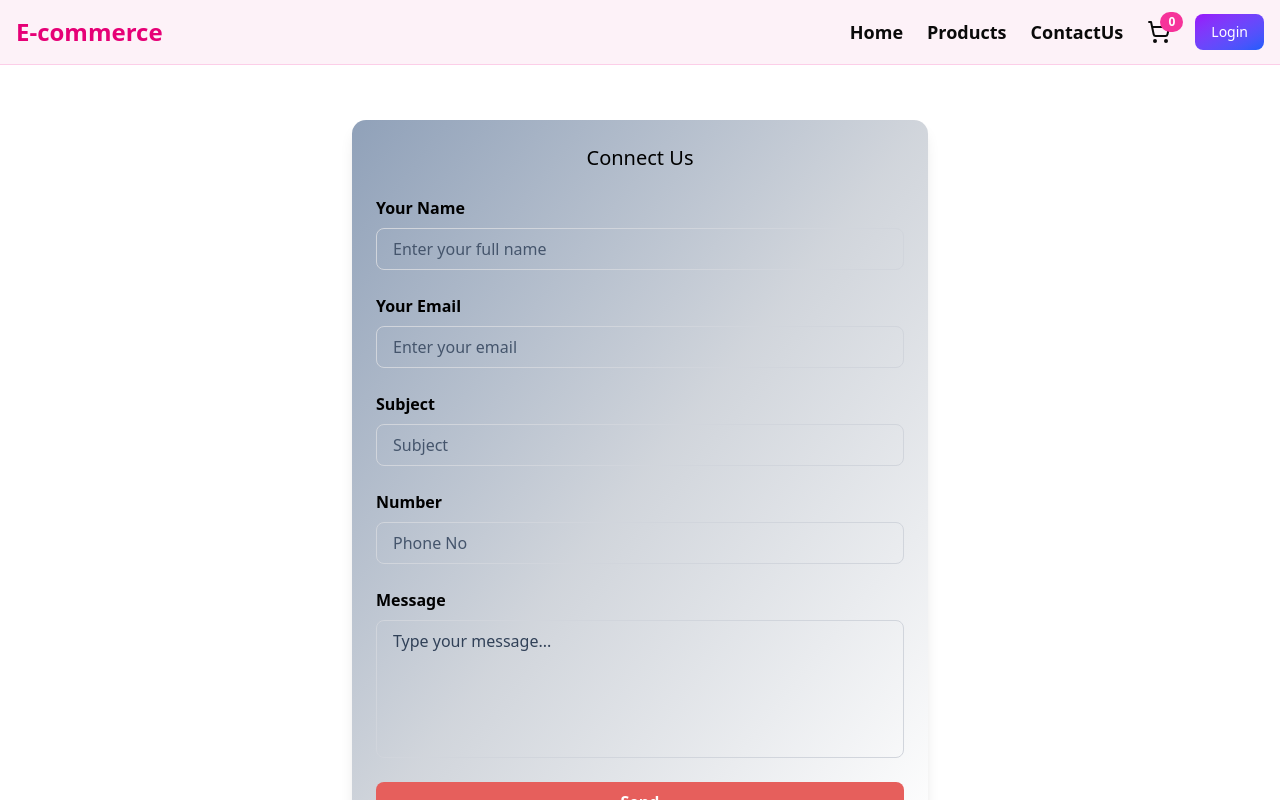
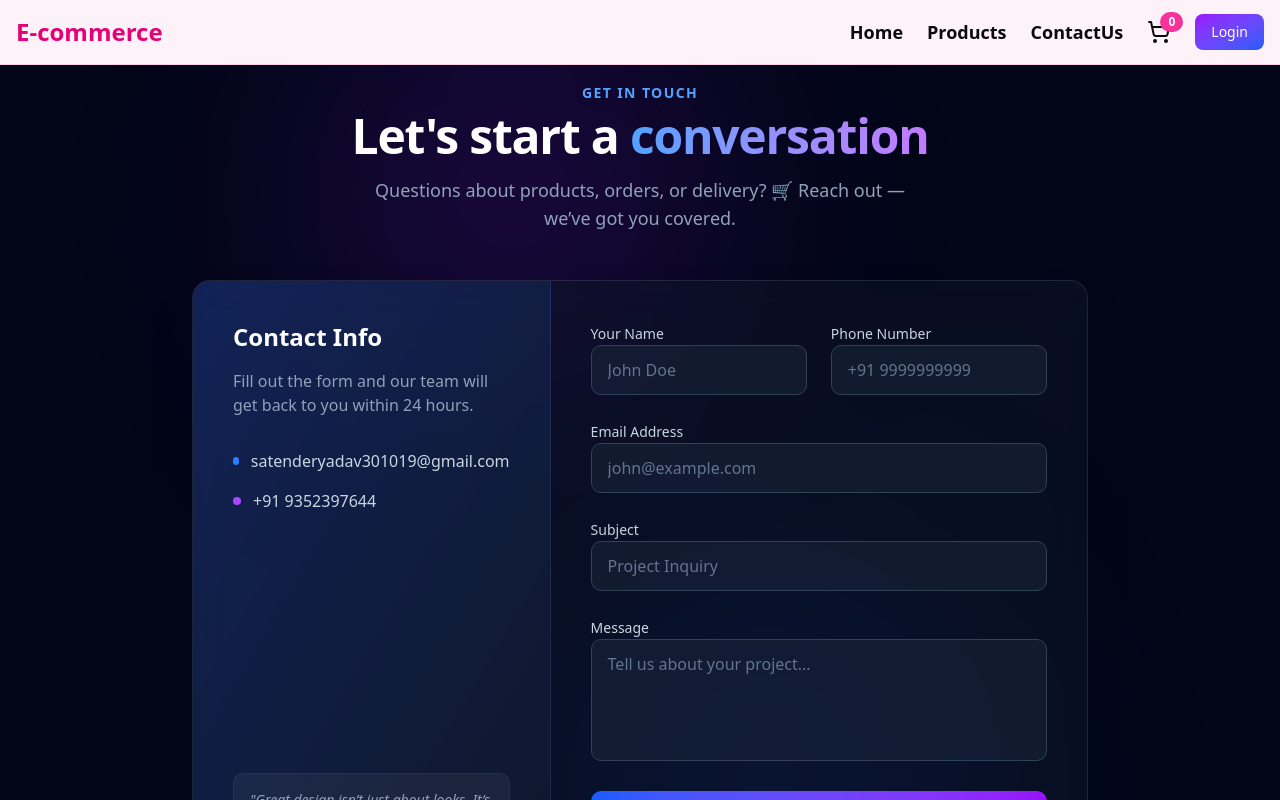
Before and after one commit to Technology-maker/E-commerce, a React (Vite) app in the folder frontend/: page /contact in a window 1280 px wide. Shown: the top 800 px of the page. Built offline with nearby package versions, Linux system fonts and the light colour scheme.

Commit message:
debug in frontend

```diff
--- a/frontend/src/pages/Contact.jsx
+++ b/frontend/src/pages/Contact.jsx
@@ -19,8 +19,7 @@ const Contact = () => {
         };
 
         try {
-
-            const API = import.meta.env.VITE_API_BASE_URL
+            const API = import.meta.env.VITE_API_BASE_URL;
 
             const res = await axios.post(
                 `${API}/user/support`,
@@ -47,62 +46,117 @@ const Contact = () => {
     };
 
     return (
-        <section id="contact" className=" pb-5">
-            {/* Section Title */}
-            <div className="text-center mb-16">
-                <h2 className="text-4xl md:text-5xl font-bold text-slate-800 mb-4">
-                    CONTACT
+        <section
+            id="contact"
+            className="relative min-h-screen flex items-center justify-center py-20 px-4 overflow-hidden bg-slate-950"
+        >
+            {/* Background Decorative Blobs (Ambient Light) */}
+            <div className="absolute top-0 left-1/4 w-96 h-96 bg-purple-600/20 rounded-full blur-[128px]" />
+            <div className="absolute bottom-0 right-1/4 w-96 h-96 bg-blue-600/20 rounded-full blur-[128px]" />
+
+            <div className="relative z-10 w-full max-w-4xl">
+                {/* Header Section */}
+                <div className="text-center mb-12">
+                    <span className="text-sm font-semibold tracking-widest text-blue-400 uppercase">
+                        Get in Touch
+                    </span>
+                    <h2 className="mt-2 text-4xl md:text-5xl font-bold text-white tracking-tight">
+                        Let's start a <span className="text-transparent bg-clip-text bg-gradient-to-r from-blue-400 to-purple-400">conversation</span>
                     </h2>
-
+                    <p className="mt-4 text-slate-400 max-w-xl mx-auto text-lg">
+                        Questions about products, orders, or delivery? 🛒 Reach out — we’ve got you covered.
+                    </p>
                 </div>
 
-            <div className="bg-white/10 backdrop-blur-xl rounded-xl p-2">
-                <form
-                    ref={form}
-                    onSubmit={sendEmail}
-                    className="max-w-xl mx-auto rounded-xl shadow-lg p-6 flex flex-col gap-6 bg-gradient-to-br from-slate-400 via-gray-300 to-white"
-                >
-                    <h3 className="text-xl text-black text-center">
-                        Connect Us
-                    </h3>
+                {/* Glassmorphism Form Container */}
+                <div className="bg-slate-900/50 backdrop-blur-xl border border-white/10 rounded-2xl shadow-2xl overflow-hidden">
+                    <div className="grid grid-cols-1 md:grid-cols-5">
 
-                    <Input label="Your Name" name="name" placeholder="Enter your full name" />
-                    <Input label="Your Email" name="email" type="email" placeholder="Enter your email" />
-                    <Input label="Subject" name="subject" placeholder="Subject" />
-                    <Input label="Number" name="number" type="number" placeholder="Phone No" />
+                        {/* Left Side: Contact Info (Optional Visual) or pure layout */}
+                        <div className="p-8 md:p-10 md:col-span-2 bg-gradient-to-br from-blue-900/50 to-slate-900 border-b md:border-b-0 md:border-r border-white/5 flex flex-col justify-between">
+                            <div>
+                                <h3 className="text-2xl font-semibold text-white mb-4">Contact Info</h3>
+                                <p className="text-slate-400 mb-8">
+                                    Fill out the form and our team will get back to you within 24 hours.
+                                </p>
 
-                    <div className="flex flex-col gap-2">
-                        <label className="font-semibold text-black">Message</label>
+                                <div className="space-y-4 text-slate-300">
+                                    {/* Mock Details - Replace with real data if you want */}
+                                    <div className="flex items-center gap-3">
+                                        <div className="w-2 h-2 rounded-full bg-blue-500"></div>
+                                        <span>satenderyadav301019@gmail.com</span>
+                                    </div>
+                                    <div className="flex items-center gap-3">
+                                        <div className="w-2 h-2 rounded-full bg-purple-500"></div>
+                                        <span>+91 9352397644</span>
+                                    </div>
+                                </div>
+                            </div>
+
+                            <div className="mt-12 md:mt-0">
+                                <div className="p-4 rounded-lg bg-white/5 border border-white/5">
+                                    <p className="text-sm text-slate-400 italic">"Great design isn’t just about looks. It’s about making shopping effortless."</p>
+                                </div>
+                            </div>
+                        </div>
+
+                        {/* Right Side: The Form */}
+                        <div className="p-8 md:p-10 md:col-span-3">
+                            <form ref={form} onSubmit={sendEmail} className="space-y-6">
+                                <div className="grid grid-cols-1 md:grid-cols-2 gap-6">
+                                    <Input label="Your Name" name="name" placeholder="John Doe" />
+                                    <Input label="Phone Number" name="number" type="number" placeholder="+91 9999999999" />
+                                </div>
+
+                                <Input label="Email Address" name="email" type="email" placeholder="john@example.com" />
+                                <Input label="Subject" name="subject" placeholder="Project Inquiry" />
+
+                                <div className="space-y-2">
+                                    <label className="text-sm font-medium text-slate-300">Message</label>
                                     <textarea
                                         name="message"
-                            rows={5}
+                                        rows={4}
                                         required
-                            className="border border-gray-300 rounded-md px-4 py-2 focus:outline-none focus:ring-2 focus:ring-purple-600 resize-none placeholder-slate-700"
-                            placeholder="Type your message..."
+                                        className="w-full bg-slate-800/50 border border-slate-700 rounded-lg px-4 py-3 text-white placeholder-slate-500 focus:outline-none focus:ring-2 focus:ring-blue-500/50 focus:border-blue-500 transition-all resize-none"
+                                        placeholder="Tell us about your project..."
                                     ></textarea>
                                 </div>
 
                                 <button
                                     type="submit"
                                     disabled={loading}
-                        className="bg-[#e65f5c] text-white font-bold py-2 rounded-md hover:bg-[#c94c4a] transition-colors duration-200 disabled:opacity-60"
+                                    className="w-full bg-gradient-to-r from-blue-600 to-purple-600 hover:from-blue-500 hover:to-purple-500 text-white font-bold py-4 rounded-lg shadow-lg hover:shadow-blue-500/25 transition-all duration-300 transform hover:-translate-y-1 disabled:opacity-50 disabled:cursor-not-allowed"
                                 >
-                        {loading ? "Sending..." : "Send"}
+                                    {loading ? (
+                                        <span className="flex items-center justify-center gap-2">
+                                            <svg className="animate-spin h-5 w-5 text-white" xmlns="http://www.w3.org/2000/svg" fill="none" viewBox="0 0 24 24">
+                                                <circle className="opacity-25" cx="12" cy="12" r="10" stroke="currentColor" strokeWidth="4"></circle>
+                                                <path className="opacity-75" fill="currentColor" d="M4 12a8 8 0 018-8V0C5.373 0 0 5.373 0 12h4zm2 5.291A7.962 7.962 0 014 12H0c0 3.042 1.135 5.824 3 7.938l3-2.647z"></path>
+                                            </svg>
+                                            Sending...
+                                        </span>
+                                    ) : (
+                                        "Send Message"
+                                    )}
                                 </button>
                             </form>
+                        </div>
+                    </div>
+                </div>
             </div>
         </section>
     );
 };
 
+// Reusable Input Component
 const Input = ({ label, name, type = "text", placeholder }) => (
-    <div className="flex flex-col gap-2">
-        <label className="font-semibold text-black">{label}</label>
+    <div className="space-y-2">
+        <label className="text-sm font-medium text-slate-300">{label}</label>
         <input
             type={type}
             name={name}
             required
-            className="border border-gray-300 rounded-md px-4 py-2 focus:outline-none focus:ring-2 focus:ring-purple-600 placeholder-slate-600"
+            className="w-full bg-slate-800/50 border border-slate-700 rounded-lg px-4 py-3 text-white placeholder-slate-500 focus:outline-none focus:ring-2 focus:ring-blue-500/50 focus:border-blue-500 transition-all"
             placeholder={placeholder}
         />
     </div>
```
Lines whose indentation alone changed are shown as unchanged.
